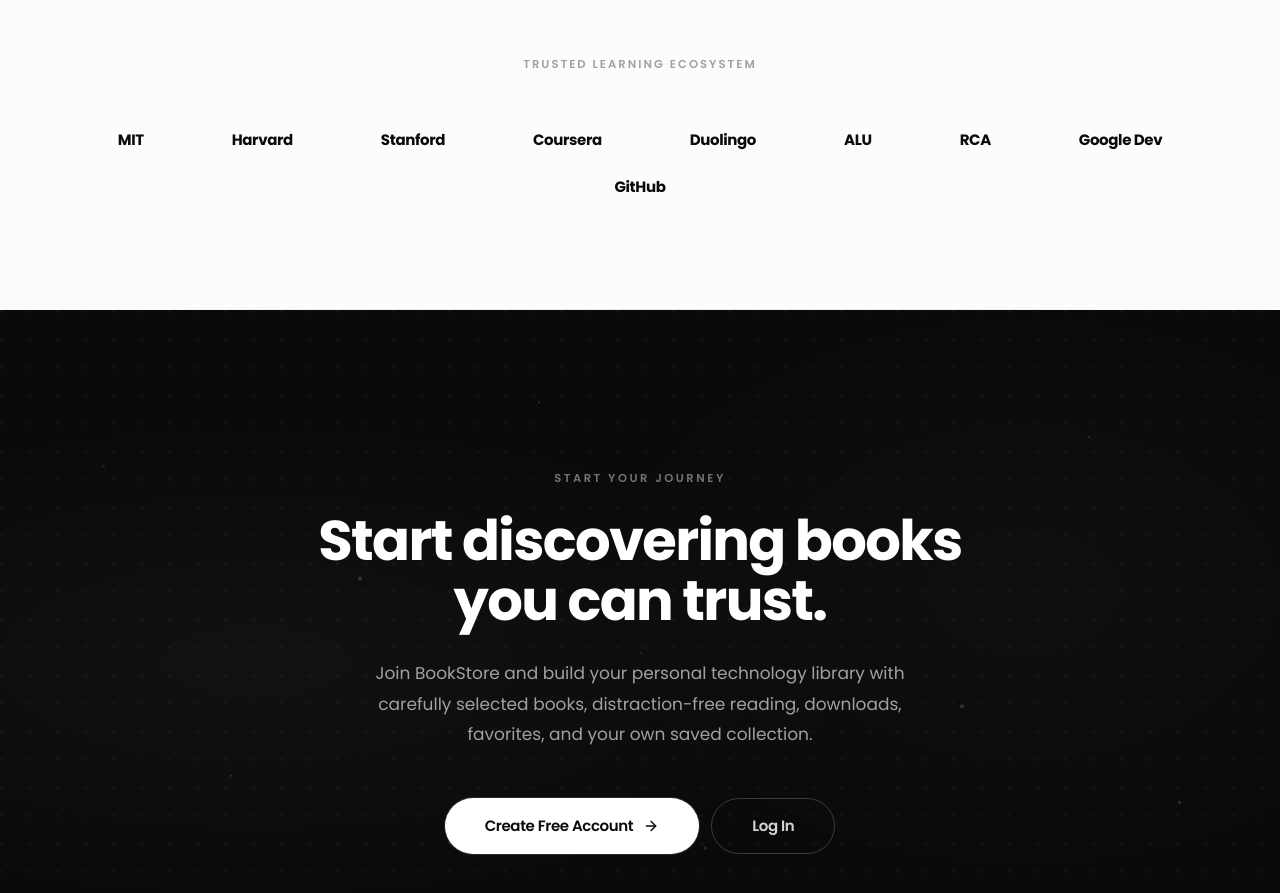
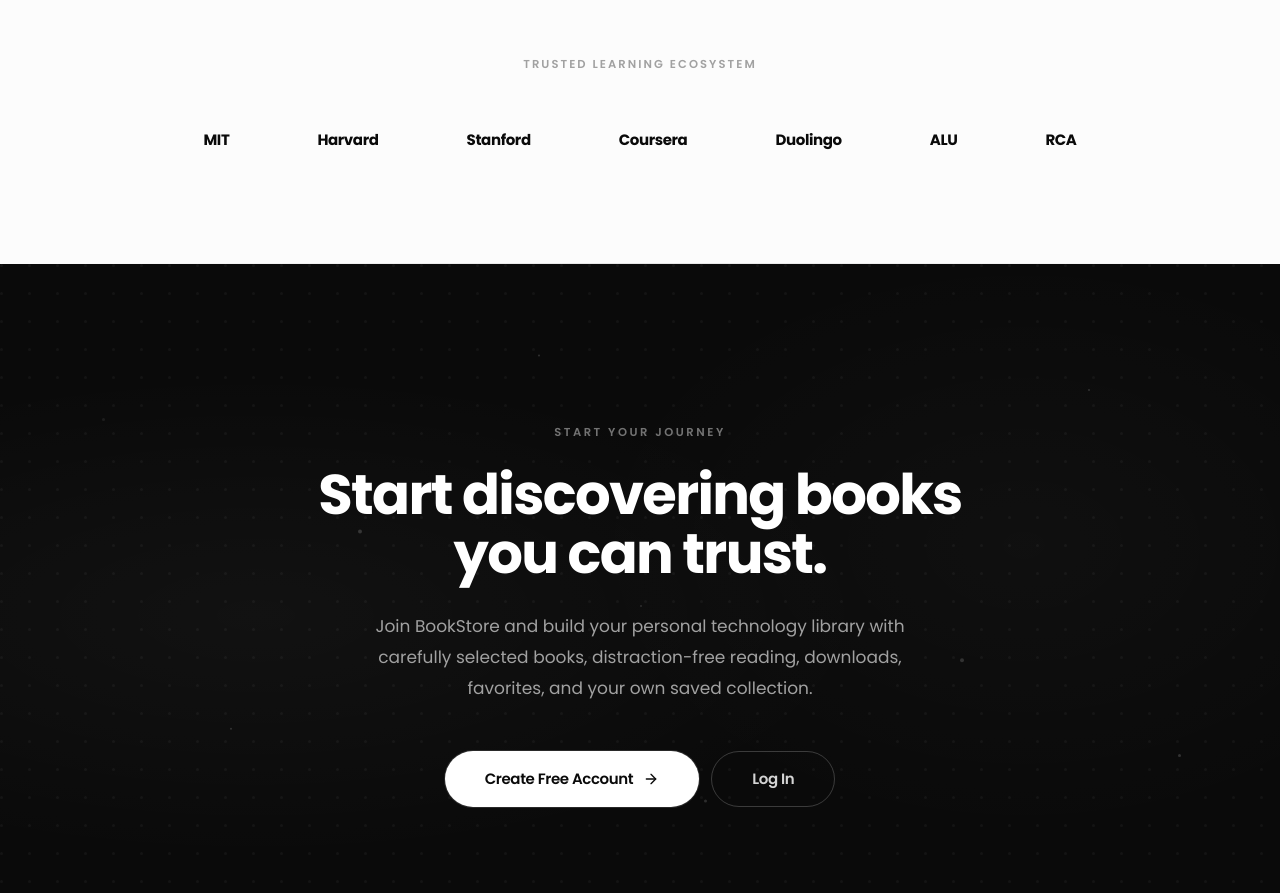
Before and after one commit to realstin/booksstore-frontend, a React (Vite) app: page /homepage in a window 1280 px wide. Shown: the part 8900-9793 px from the top of the page. Built offline with nearby package versions, Linux system fonts and the light colour scheme; no server answers; the HTML template or start-up script is replaced by a standard one.

Commit message:
reduced parteners

```diff
--- a/src/pages/components/Homepage/Parteners.jsx
+++ b/src/pages/components/Homepage/Parteners.jsx
@@ -19,8 +19,6 @@ const partners = [
   { name: "Duolingo",             label: "Duolingo" },
   { name: "ALU",                  label: "ALU" },
   { name: "Rwanda Coding Academy",label: "RCA" },
-  { name: "Google Developers",    label: "Google Dev" },
-  { name: "GitHub",               label: "GitHub" },
 ];
 
 /* ─────────────────────────────────────────
```
